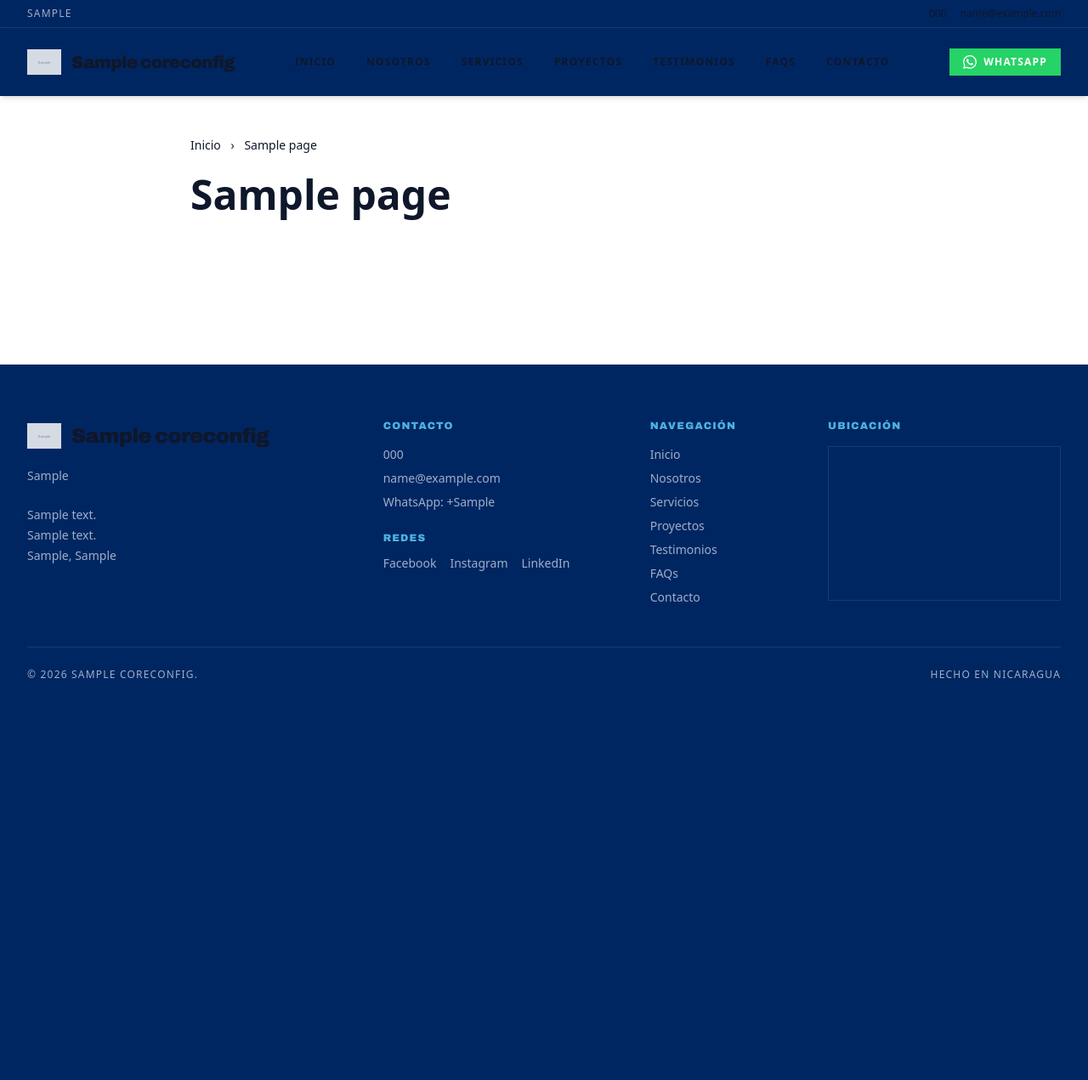
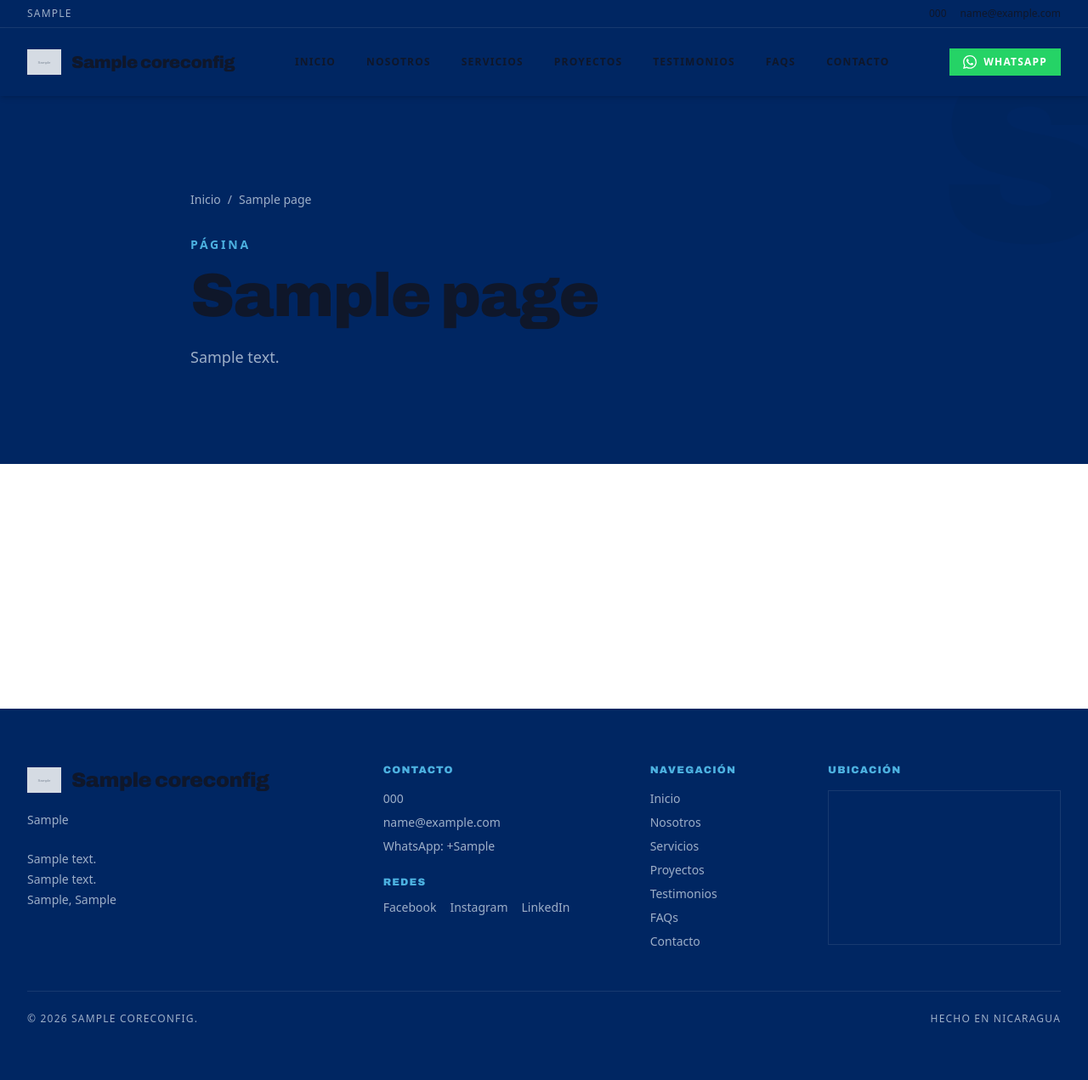
Before and after one commit to devbenja/cms-django, a Django app: template templates/pages/page_detail.html in a window 1280 px wide. Shown: the whole page at 85% size. Before the commit the page ends 798 px from the top, so only its background shows below. Run offline with Django 5.2, Linux system fonts and the light colour scheme; the template is opened without the code that fills it: most values are stand-ins (such as "Sample title", 1, 10 or a date in 2020); grey boxes marked "Sample" are stand-in pictures; data that the repository does not hold is empty; some libraries are stand-ins or nearby versions.

Commit message:
feat(ui): cabecera editorial audaz + prose-content en page_detail
Rediseño de Quienes somos / Servicios / Contacto: hero oscuro con
marca fantasma, breadcrumb y render de bloques con tipografia fuerte.
Mantiene el contenido editable desde el CMS.

Co-Authored-By: Claude Opus 4.8 <noreply@anthropic.com>

```diff
--- a/templates/pages/page_detail.html
+++ b/templates/pages/page_detail.html
@@ -1,17 +1,41 @@
 {% extends 'base.html' %}
 {% load blocks %}
 
-{% block title %}{{ page.title }} — {{ site_config.site_name|default:"Constructora" }}{% endblock %}
-{% block meta_description %}{{ page.meta_description|default:page.title }}{% endblock %}
+{% block title %}{{ page.seo_title|default:page.title }} — {{ site_config.site_name }}{% endblock %}
+{% block meta_description %}{{ page.meta_description }}{% endblock %}
 
 {% block content %}
-<section class="max-w-4xl mx-auto px-4 sm:px-6 lg:px-8 py-12">
-  <nav class="text-sm text-text-cms-text-secondary mb-6" aria-label="Breadcrumb">
-    <a href="{% url 'home' %}" class="hover:text-cms-brand-primary">Inicio</a>
-    <span class="mx-2 text-text-cms-text-muted">›</span>
-    <span class="text-text-cms-text-primary">{{ page.title }}</span>
-  </nav>
-  <h1 class="text-3xl md:text-5xl font-bold text-cms-text-primary mb-8 font-data">{{ page.title }}</h1>
+<!-- ============================================================
+     Cabecera editorial (hero oscuro)
+     ============================================================ -->
+<section class="relative bg-cms-surface-dark text-cms-text-inverse overflow-hidden">
+  <span aria-hidden="true"
+        class="ghost-mark absolute -top-10 -right-4 md:-right-8 text-[10rem] md:text-[18rem] text-cms-text-inverse opacity-5">
+    {{ page.title|slice:":1"|upper }}
+  </span>
+
+  <div class="relative max-w-4xl mx-auto px-4 sm:px-6 lg:px-8 py-20 md:py-28">
+    <nav aria-label="Breadcrumb" class="mb-8">
+      <ol class="flex items-center gap-2 text-sm text-cms-border">
+        <li><a href="/" class="hover:text-cms-brand-secondary transition-colors">Inicio</a></li>
+        <li aria-hidden="true" class="text-cms-border">/</li>
+        <li class="text-cms-text-inverse">{{ page.title }}</li>
+      </ol>
+    </nav>
+
+    <p class="eyebrow mb-4">Página</p>
+    <h1 class="h-display max-w-3xl">{{ page.title }}</h1>
+
+    {% if page.meta_description %}
+    <p class="text-lg text-cms-border max-w-2xl mt-6">{{ page.meta_description }}</p>
+    {% endif %}
+  </div>
+</section>
+
+<!-- ============================================================
+     Contenido de bloques del CMS
+     ============================================================ -->
+<section class="max-w-4xl mx-auto px-4 sm:px-6 lg:px-8 py-16 md:py-24">
   <div class="prose-content">
     {% render_blocks page.body %}
   </div>
```
